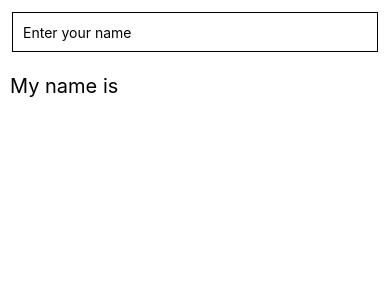
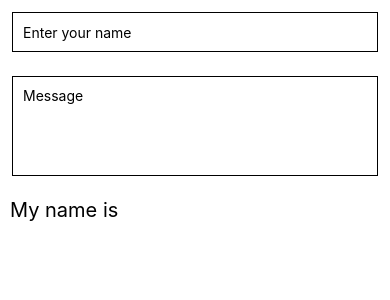
Before and after one commit to amontalvof/react-native-demo, a React Native app: screen / in a window 390 px wide. Shown: the top 300 px of the page. Built offline with nearby package versions, Linux system fonts and the light colour scheme.

Commit message:
Add multiline text input

```diff
--- a/App.js
+++ b/App.js
@@ -21,6 +21,11 @@ export default function App() {
                 // secureTextEntry
                 // keyboardType="numeric"
             />
+            <TextInput
+                style={[styles.input, styles.multilineText]}
+                placeholder="Message"
+                multiline
+            />
             <Text style={styles.text}>My name is {name}</Text>
         </SafeAreaView>
     );
@@ -42,4 +47,8 @@ const styles = StyleSheet.create({
         fontSize: 20,
         padding: 10,
     },
+    multilineText: {
+        minHeight: 100,
+        textAlignVertical: 'top',
+    },
 });
```
